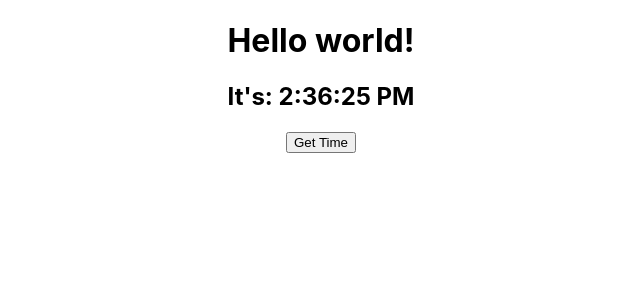
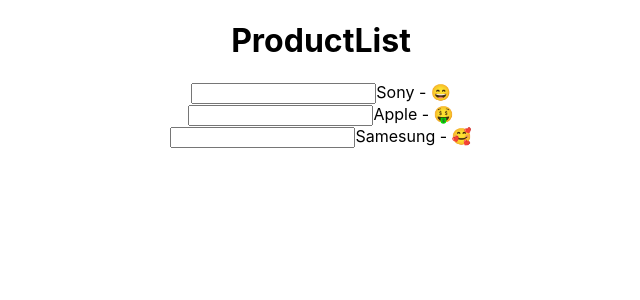
Before and after one commit to duythienitsl/react-amazing, a React (Create React App) app: page / in a window 1280 px wide. Shown: the top 300 px of the page, without its empty margins (319-959 px from the left). Built offline with nearby package versions, Linux system fonts and the light colour scheme.

Commit message:
Listing of items

```diff
--- a/src/App.js
+++ b/src/App.js
@@ -1,10 +1,10 @@
 import './App.css';
-import Clock from './Clock';
+import ProductList from './ProductList/ProductList';
 
 function App() {
   return (
     <div className='App'>
-      <Clock />
+      <ProductList />
     </div>
   );
 }
--- a/src/Clock.jsx
+++ b/src/Clock.jsx
@@ -1,24 +1,60 @@
 import React from 'react';
+
+const cars = ['BMV', 'HONDA', 'TOYOTA'];
+
+const fetchApi = () => {
+  return new Promise((resolve) => {
+    setTimeout(() => {
+      resolve(cars);
+    }, 1000);
+  });
+};
 
 export default class Clock extends React.Component {
   constructor(props) {
     super(props);
     this.state = {
-      time: new Date().toLocaleTimeString()
+      time: new Date().toLocaleTimeString(),
+      lists: [],
+      darkMode: false
     };
   }
+
+  toggleDarkMode = () => {
+    this.setState((prevState) => ({
+      ...prevState,
+      darkMode: !prevState.darkMode
+    }));
+  };
   getTime = () => {
     this.setState({
       time: new Date().toLocaleTimeString()
     });
   };
 
+  componentDidMount() {
+    fetchApi().then((res) =>
+      this.setState((prevState) => ({
+        ...prevState,
+        lists: res
+      }))
+    );
+  }
+
+  componentDidUpdate() {
+    if (this.state.darkMode) {
+      const value = document.querySelector('input').value;
+      console.log('Value in input is: ', value);
+    }
+  }
   render() {
     return (
       <div>
         <h1>Hello world!</h1>
-        <h2>It's: {this.state.time}</h2>
+        <h2 id='time'>It's: {this.state.time}</h2>
         <button onClick={this.getTime}>Get Time</button>
+        <button onClick={this.toggleDarkMode}>Toggle</button>
+        {this.state.darkMode && <input value={this.state.darkMode} />}
       </div>
     );
   }
--- /dev/null
+++ b/src/ProductList/ProductItem.jsx
@@ -0,0 +1,15 @@
+import React, { Component } from 'react';
+
+export class ProductItem extends Component {
+  render() {
+    const { product } = this.props;
+    return (
+      <div className='product-item' key={product.key}>
+        <input type='text' />
+        {product.name} - {product.avatar}
+      </div>
+    );
+  }
+}
+
+export default ProductItem;
--- /dev/null
+++ b/src/ProductList/ProductList.jsx
@@ -0,0 +1,30 @@
+import React, { Component } from 'react';
+import ProductItem from './ProductItem';
+
+export class ProductList extends Component {
+  constructor(props) {
+    super(props);
+
+    this.state = {
+      productList: [
+        { id: 'a1', name: 'Sony', avatar: '😄' },
+        { id: 'a2', name: 'Apple', avatar: '🤑' },
+        { id: 'a3', name: 'Samesung', avatar: '🥰' }
+      ]
+    };
+  }
+  render() {
+    return (
+      <div>
+        <h1>ProductList</h1>
+        <div className='product-list'>
+          {this.state.productList.map((product) => (
+            <ProductItem product={product} />
+          ))}
+        </div>
+      </div>
+    );
+  }
+}
+
+export default ProductList;
--- a/src/Welcome.jsx
+++ b/src/Welcome.jsx
@@ -1,4 +1,8 @@
 import React from 'react';
+
+// function Welcome(props) {
+//   return <h1>{...props}</h1>;
+// }
 
 class Welcome extends React.Component {
   render() {
--- a/src/index.js
+++ b/src/index.js
@@ -3,15 +3,10 @@
 import './index.css';
 import App from './App';
 import reportWebVitals from './reportWebVitals';
-import Welcome from './Welcome';
 
 const root = ReactDOM.createRoot(document.getElementById('root'));
 
-root.render(
-  <React.StrictMode>
-    <App />
-  </React.StrictMode>
-);
+root.render(<App />);
 
 // If you want to start measuring performance in your app, pass a function
 // to log results (for example: reportWebVitals(console.log))
```
Also changed, not shown: src/BareButton.jsx (added, +18 -0 lines), src/CorrectlyState.jsx (added, +26 -0 lines).
